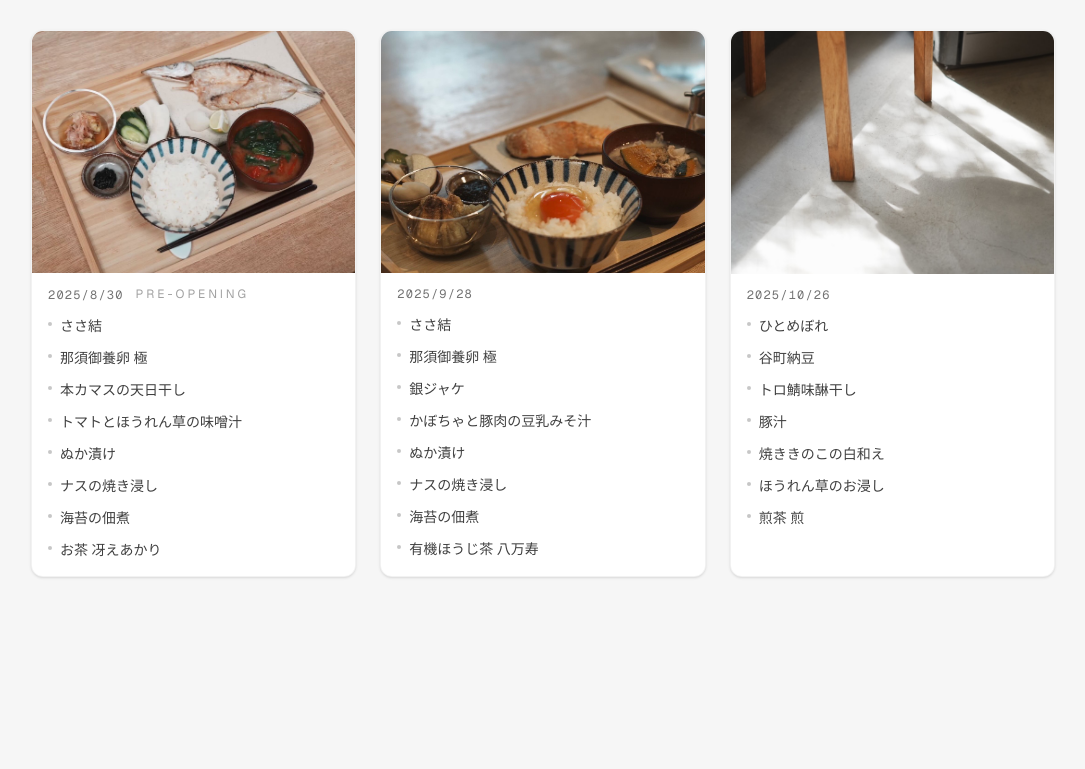
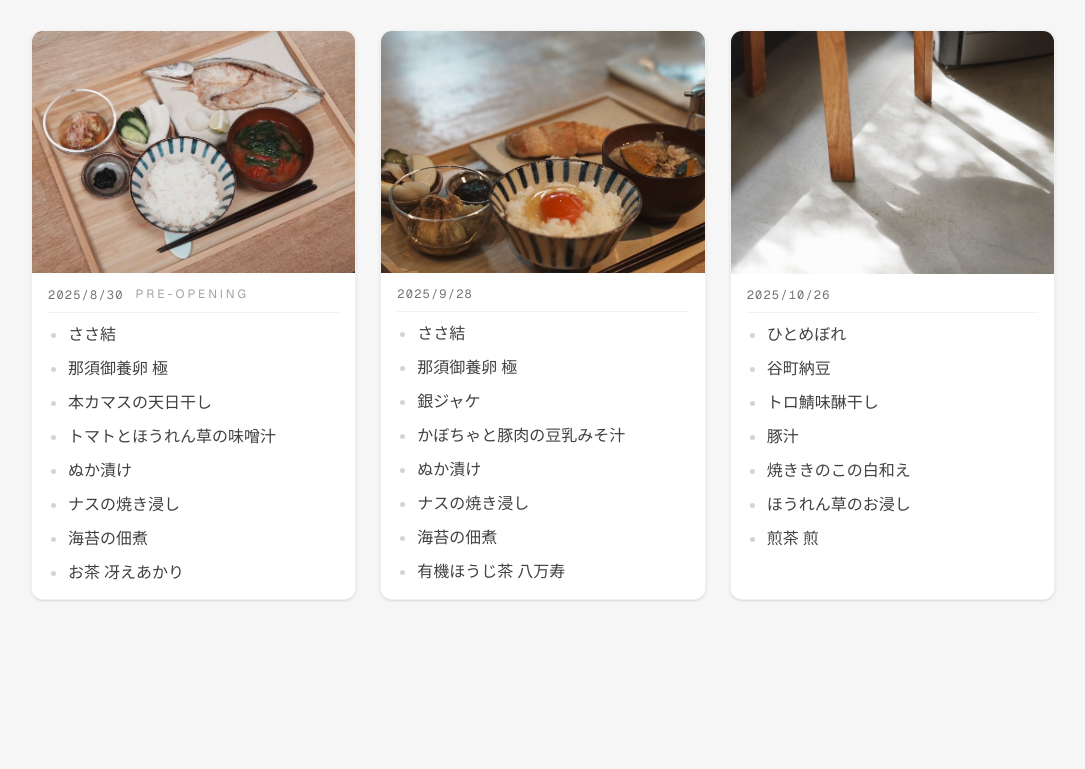
Before and after one commit to naoki-shigehisa/nono_magari, a Next.js app in the folder nono_magari/: page / in a window 1280 px wide. Shown: the part 1832-2601 px from the top of the page, without its empty margins (97-1182 px from the left). Built offline with nearby package versions, Linux system fonts and the light colour scheme.

Commit message:
Fix page menus

```diff
--- a/nono_magari/app/page.tsx
+++ b/nono_magari/app/page.tsx
@@ -98,15 +98,15 @@ export default function Home() {
                       2025/8/30
                       <span className="ml-3 align-[0.05em] font-sans uppercase tracking-[0.25em] text-neutral-400">PRE-OPENING</span>
                     </div>
-                    <ul className="mt-2 space-y-1 text-[13px] sm:text-sm leading-7 text-neutral-700">
-                      <li className="flex items-start gap-2"><span aria-hidden="true" className="mt-[10px] h-1 w-1 rounded-full bg-neutral-400/60"></span>ささ結</li>
-                      <li className="flex items-start gap-2"><span aria-hidden="true" className="mt-[10px] h-1 w-1 rounded-full bg-neutral-400/60"></span>那須御養卵 極</li>
-                      <li className="flex items-start gap-2"><span aria-hidden="true" className="mt-[10px] h-1 w-1 rounded-full bg-neutral-400/60"></span>本カマスの天日干し</li>
-                      <li className="flex items-start gap-2"><span aria-hidden="true" className="mt-[10px] h-1 w-1 rounded-full bg-neutral-400/60"></span>トマトとほうれん草の味噌汁</li>
-                      <li className="flex items-start gap-2"><span aria-hidden="true" className="mt-[10px] h-1 w-1 rounded-full bg-neutral-400/60"></span>ぬか漬け</li>
-                      <li className="flex items-start gap-2"><span aria-hidden="true" className="mt-[10px] h-1 w-1 rounded-full bg-neutral-400/60"></span>ナスの焼き浸し</li>
-                      <li className="flex items-start gap-2"><span aria-hidden="true" className="mt-[10px] h-1 w-1 rounded-full bg-neutral-400/60"></span>海苔の佃煮</li>
-                      <li className="flex items-start gap-2"><span aria-hidden="true" className="mt-[10px] h-1 w-1 rounded-full bg-neutral-400/60"></span>お茶 冴えあかり</li>
+                    <ul className="mt-2 pt-2 border-t border-black/5 list-disc pl-5 marker:text-neutral-300 text-[14px] sm:text-base leading-7 text-neutral-700 space-y-1.5">
+                      <li>ささ結</li>
+                      <li>那須御養卵 極</li>
+                      <li>本カマスの天日干し</li>
+                      <li>トマトとほうれん草の味噌汁</li>
+                      <li>ぬか漬け</li>
+                      <li>ナスの焼き浸し</li>
+                      <li>海苔の佃煮</li>
+                      <li>お茶 冴えあかり</li>
                     </ul>
                   </div>
                 </article>
@@ -117,15 +117,15 @@ export default function Home() {
                   </div>
                   <div className="px-4 py-3">
                     <div className="text-[12px] tracking-widest text-neutral-500 font-mono tabular-nums">2025/9/28</div>
-                    <ul className="mt-2 space-y-1 text-[13px] sm:text-sm leading-7 text-neutral-700">
-                      <li className="flex items-start gap-2"><span aria-hidden="true" className="mt-[10px] h-1 w-1 rounded-full bg-neutral-400/60"></span>ささ結</li>
-                      <li className="flex items-start gap-2"><span aria-hidden="true" className="mt-[10px] h-1 w-1 rounded-full bg-neutral-400/60"></span>那須御養卵 極</li>
-                      <li className="flex items-start gap-2"><span aria-hidden="true" className="mt-[10px] h-1 w-1 rounded-full bg-neutral-400/60"></span>銀ジャケ</li>
-                      <li className="flex items-start gap-2"><span aria-hidden="true" className="mt-[10px] h-1 w-1 rounded-full bg-neutral-400/60"></span>かぼちゃと豚肉の豆乳みそ汁</li>
-                      <li className="flex items-start gap-2"><span aria-hidden="true" className="mt-[10px] h-1 w-1 rounded-full bg-neutral-400/60"></span>ぬか漬け</li>
-                      <li className="flex items-start gap-2"><span aria-hidden="true" className="mt-[10px] h-1 w-1 rounded-full bg-neutral-400/60"></span>ナスの焼き浸し</li>
-                      <li className="flex items-start gap-2"><span aria-hidden="true" className="mt-[10px] h-1 w-1 rounded-full bg-neutral-400/60"></span>海苔の佃煮</li>
-                      <li className="flex items-start gap-2"><span aria-hidden="true" className="mt-[10px] h-1 w-1 rounded-full bg-neutral-400/60"></span>有機ほうじ茶 八万寿</li>
+                    <ul className="mt-2 pt-2 border-t border-black/5 list-disc pl-5 marker:text-neutral-300 text-[14px] sm:text-base leading-7 text-neutral-700 space-y-1.5">
+                      <li>ささ結</li>
+                      <li>那須御養卵 極</li>
+                      <li>銀ジャケ</li>
+                      <li>かぼちゃと豚肉の豆乳みそ汁</li>
+                      <li>ぬか漬け</li>
+                      <li>ナスの焼き浸し</li>
+                      <li>海苔の佃煮</li>
+                      <li>有機ほうじ茶 八万寿</li>
                     </ul>
                   </div>
                 </article>
@@ -136,14 +136,14 @@ export default function Home() {
                   </div>
                   <div className="px-4 py-3">
                     <div className="text-[12px] tracking-widest text-neutral-500 font-mono tabular-nums">2025/10/26</div>
-                    <ul className="mt-2 space-y-1 text-[13px] sm:text-sm leading-7 text-neutral-700">
-                      <li className="flex items-start gap-2"><span aria-hidden="true" className="mt-[10px] h-1 w-1 rounded-full bg-neutral-400/60"></span>ひとめぼれ</li>
-                      <li className="flex items-start gap-2"><span aria-hidden="true" className="mt-[10px] h-1 w-1 rounded-full bg-neutral-400/60"></span>谷町納豆</li>
-                      <li className="flex items-start gap-2"><span aria-hidden="true" className="mt-[10px] h-1 w-1 rounded-full bg-neutral-400/60"></span>トロ鯖味醂干し</li>
-                      <li className="flex items-start gap-2"><span aria-hidden="true" className="mt-[10px] h-1 w-1 rounded-full bg-neutral-400/60"></span>豚汁</li>
-                      <li className="flex items-start gap-2"><span aria-hidden="true" className="mt-[10px] h-1 w-1 rounded-full bg-neutral-400/60"></span>焼ききのこの白和え</li>
-                      <li className="flex items-start gap-2"><span aria-hidden="true" className="mt-[10px] h-1 w-1 rounded-full bg-neutral-400/60"></span>ほうれん草のお浸し</li>
-                      <li className="flex items-start gap-2"><span aria-hidden="true" className="mt-[10px] h-1 w-1 rounded-full bg-neutral-400/60"></span>煎茶 煎</li>
+                    <ul className="mt-2 pt-2 border-t border-black/5 list-disc pl-5 marker:text-neutral-300 text-[14px] sm:text-base leading-7 text-neutral-700 space-y-1.5">
+                      <li>ひとめぼれ</li>
+                      <li>谷町納豆</li>
+                      <li>トロ鯖味醂干し</li>
+                      <li>豚汁</li>
+                      <li>焼ききのこの白和え</li>
+                      <li>ほうれん草のお浸し</li>
+                      <li>煎茶 煎</li>
                     </ul>
                   </div>
                 </article>
```
